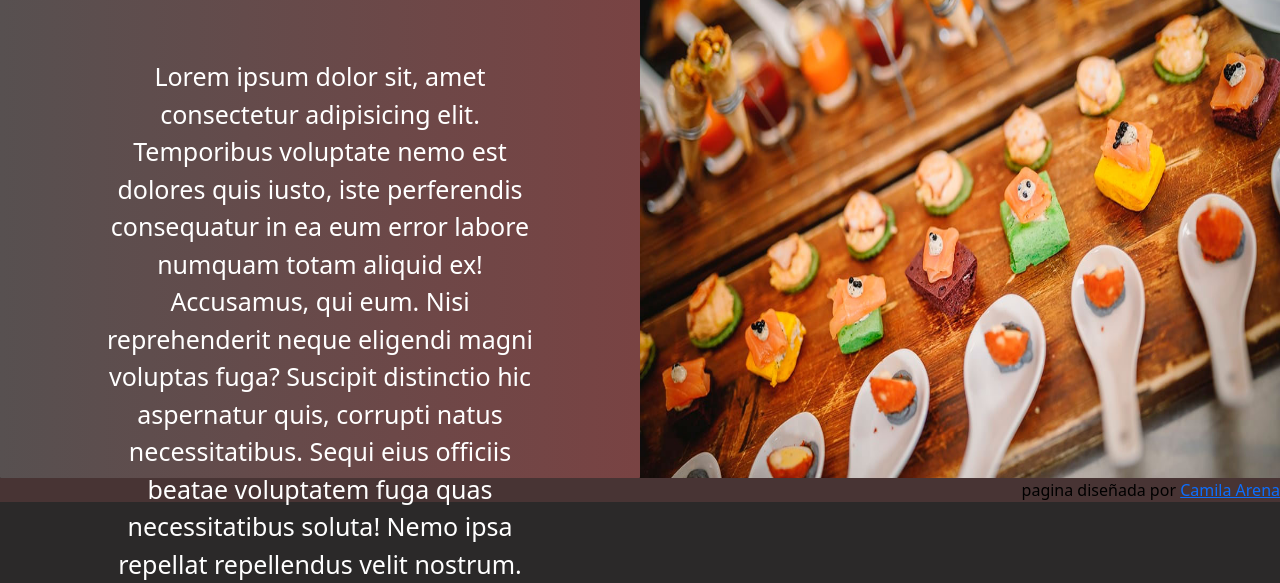
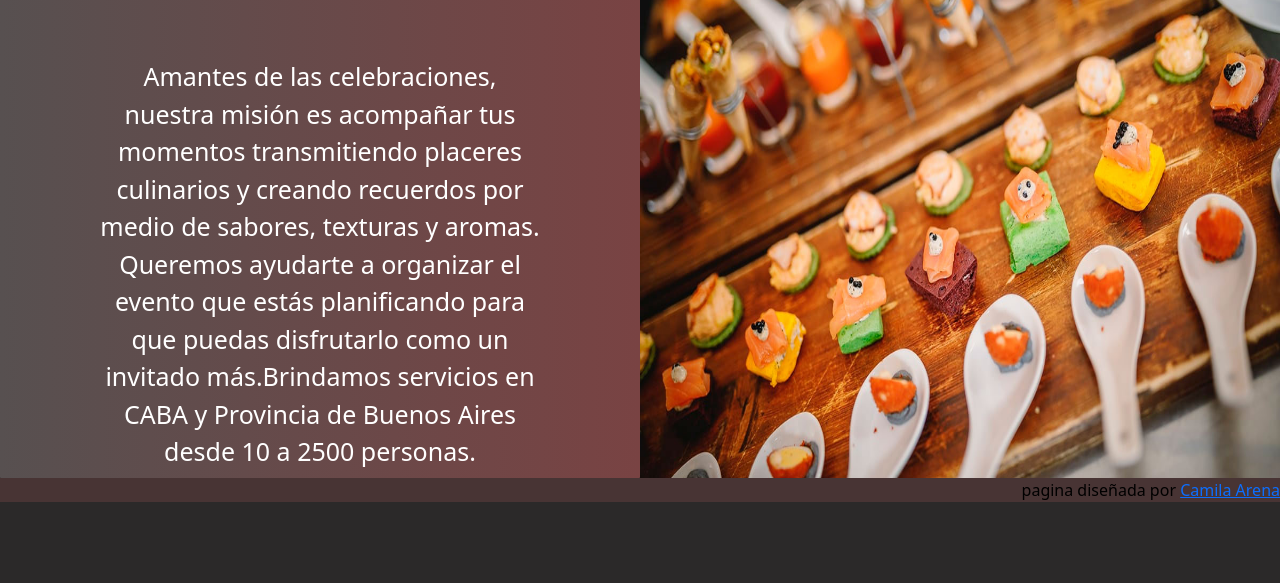
Before and after one commit to belchus/ArenaCamila-Catering2, a website: page pages/sobrenosotros.html in a window 1280 px wide. Shown: the part 1844-2427 px from the top of the page. After the commit the page ends 2346 px from the top, so only its background shows below. Drawn offline with nearby package versions, Linux system fonts and the light colour scheme.

Commit message:
cambios en textos

```diff
--- a/pages/sobrenosotros.html
+++ b/pages/sobrenosotros.html
@@ -89,12 +89,10 @@
       <div class="padre" col-8>
         <div class="caja">
           <p class="sobremi">
-            Lorem ipsum dolor sit, amet consectetur adipisicing elit. Temporibus voluptate nemo est dolores quis iusto,
-            iste perferendis consequatur in ea eum error labore numquam totam aliquid ex! Accusamus, qui eum.
-            Nisi reprehenderit neque eligendi magni voluptas fuga? Suscipit distinctio hic aspernatur quis, corrupti
-            natus
-            necessitatibus. Sequi eius officiis beatae voluptatem fuga quas necessitatibus soluta! Nemo ipsa repellat
-            repellendus velit nostrum.
+            Amantes de las celebraciones, nuestra misión es acompañar tus momentos transmitiendo placeres culinarios y
+            creando recuerdos por medio de sabores, texturas y aromas. Queremos ayudarte a organizar el evento que estás
+            planificando para que puedas disfrutarlo como un invitado más.Brindamos servicios en CABA y Provincia de
+            Buenos Aires desde 10 a 2500 personas.
           </p>
         </div>
         <img class="nosotrosfoto" src="../img/empresa-catering-ibiza-fosh-2.jpg"
```
